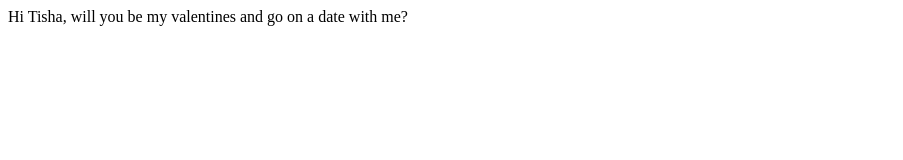
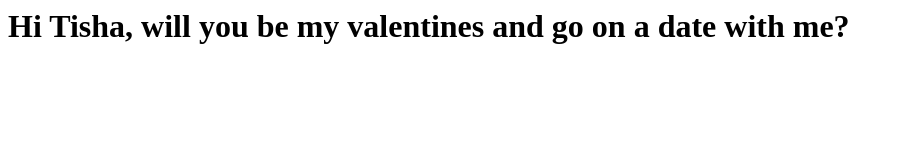
Before and after one commit to Rai-tez/rai-tez.github.io, a plain HTML site: page index.html in a window 1280 px wide. Shown: the whole page, without its empty margins (0-903 px from the left). Drawn offline with Linux system fonts and the light colour scheme.

Commit message:
Update index.html

```diff
--- a/index.html
+++ b/index.html
@@ -1,4 +1,4 @@
 <title>Will you be my Valentines?</title>
 <body>
-  Hi Tisha, will you be my valentines and go on a date with me?
+  <h1>Hi Tisha, will you be my valentines and go on a date with me? </h1>
 </body>
```
